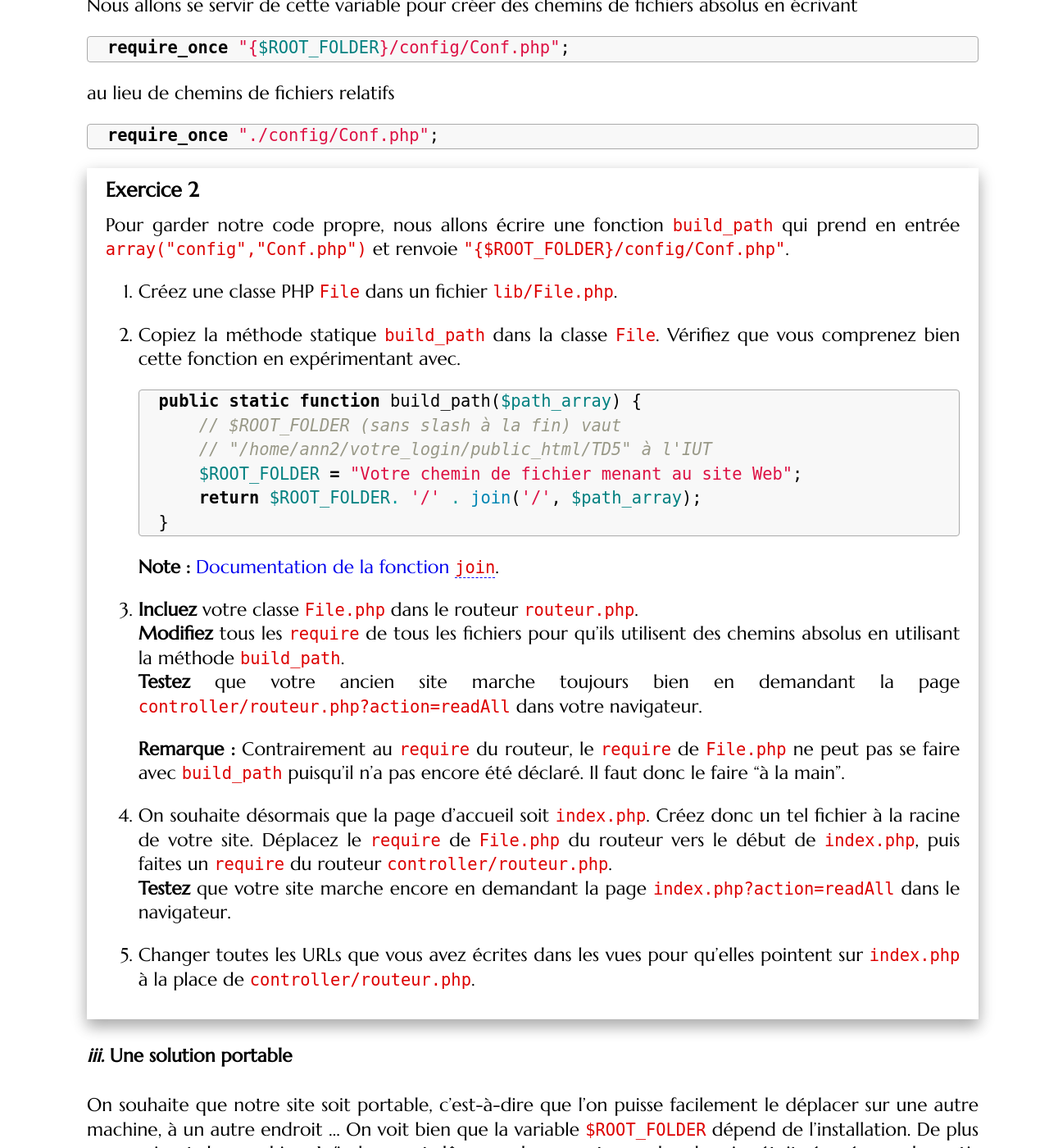
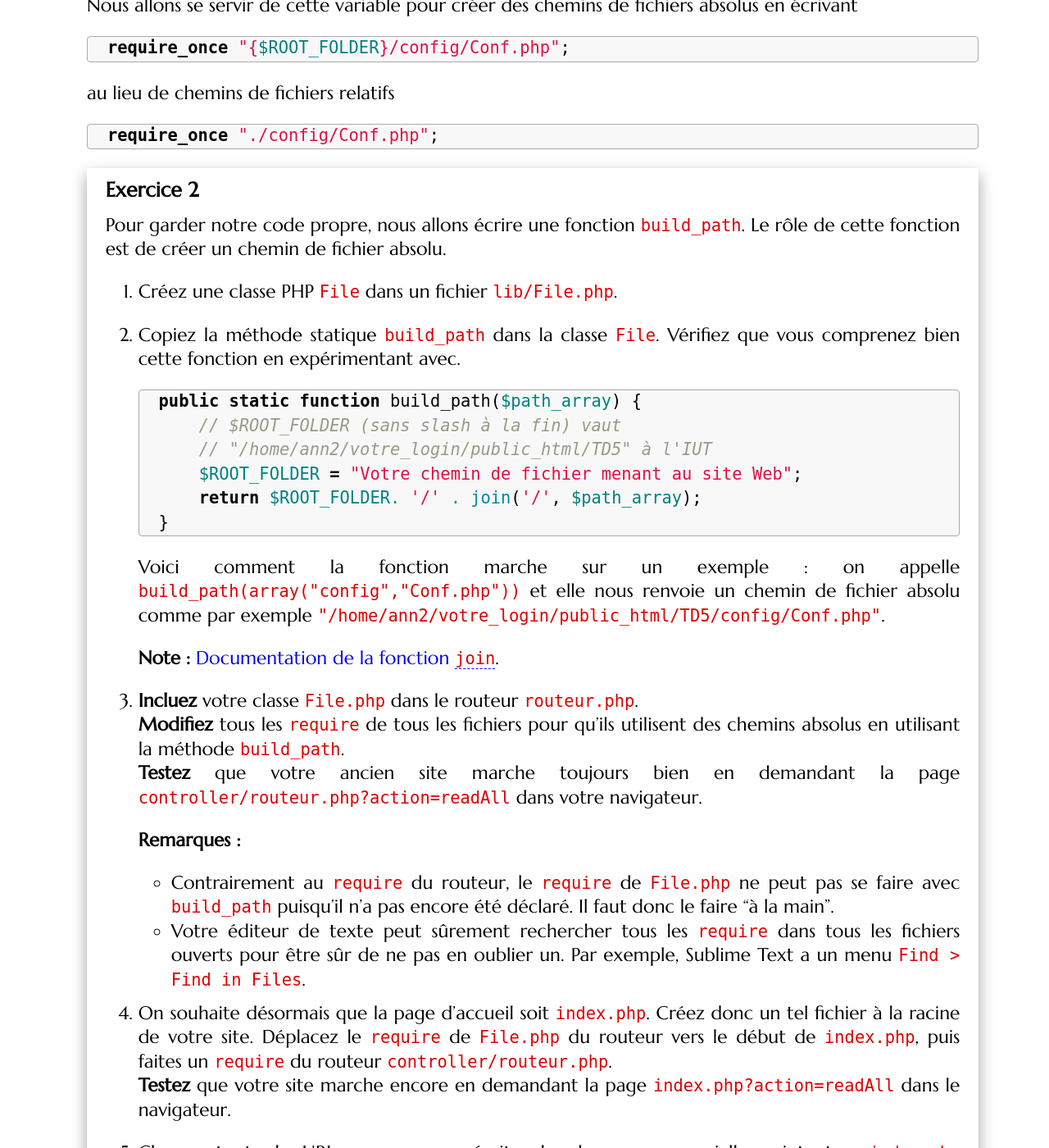
Before and after one commit to romainlebreton/R3.01-DeveloppementWeb, a Jekyll site: the page built from tutorials/tutorial5.md, in a window 1280 px wide and 1400 px high, scrolled down 2666 px. Shown: the whole window at 82% size. Built offline with Jekyll 4.4.1, drawn with Linux system fonts in a browser that asks for light colours; some web fonts are replaced.

Commit message:
Incite à utiliser des requêtes préparées Explique build_path

````diff
--- a/tutorials/tutorial5.md
+++ b/tutorials/tutorial5.md
@@ -145,9 +145,8 @@ require_once "./config/Conf.php";
 
 <div class="exercise">
 
-Pour garder notre code propre, nous allons écrire une fonction `build_path`
-qui prend en entrée `array("config","Conf.php")` et renvoie
-`"{$ROOT_FOLDER}/config/Conf.php"`.
+Pour garder notre code propre, nous allons écrire une fonction `build_path`. Le
+rôle de cette fonction est de créer un chemin de fichier absolu.
 
 1. Créez une classe PHP `File` dans un fichier `lib/File.php`.
 
@@ -163,6 +162,11 @@ qui prend en entrée `array("config","Conf.php")` et renvoie
    }
    ```
 
+   Voici comment la fonction marche sur un exemple : on appelle
+  `build_path(array("config","Conf.php"))` et elle nous renvoie un chemin de
+  fichier absolu comme par exemple
+  `"/home/ann2/votre_login/public_html/TD5/config/Conf.php"`.
+
    **Note :** [Documentation de la fonction `join`](http://php.net/manual/fr/function.join.php).
 
 1. **Incluez** votre classe `File.php` dans le routeur `routeur.php`.
@@ -171,9 +175,14 @@ qui prend en entrée `array("config","Conf.php")` et renvoie
    **Testez** que votre ancien site marche toujours bien en demandant la page
    `controller/routeur.php?action=readAll` dans votre navigateur.
 
-   **Remarque :** Contrairement au `require` du routeur, le `require` de
-     `File.php` ne peut pas se faire avec `build_path` puisqu'il n'a pas
-     encore été déclaré. Il faut donc le faire "à la main".
+   **Remarques :**
+
+   * Contrairement au `require` du routeur, le `require` de `File.php` ne peut
+     pas se faire avec `build_path` puisqu'il n'a pas encore été déclaré. Il
+     faut donc le faire "à la main".
+   * Votre éditeur de texte peut sûrement rechercher tous les `require` dans tous
+     les fichiers ouverts pour être sûr de ne pas en oublier un. Par exemple,
+     Sublime Text a un menu `Find > Find in Files`.
 
 3. On souhaite désormais que la page d'accueil soit `index.php`. Créez donc un
    tel fichier à la racine de votre site. Déplacez le `require` de `File.php` du
````
Also changed, not shown: tutorials/tutorial3.md (+11 -0 lines).
